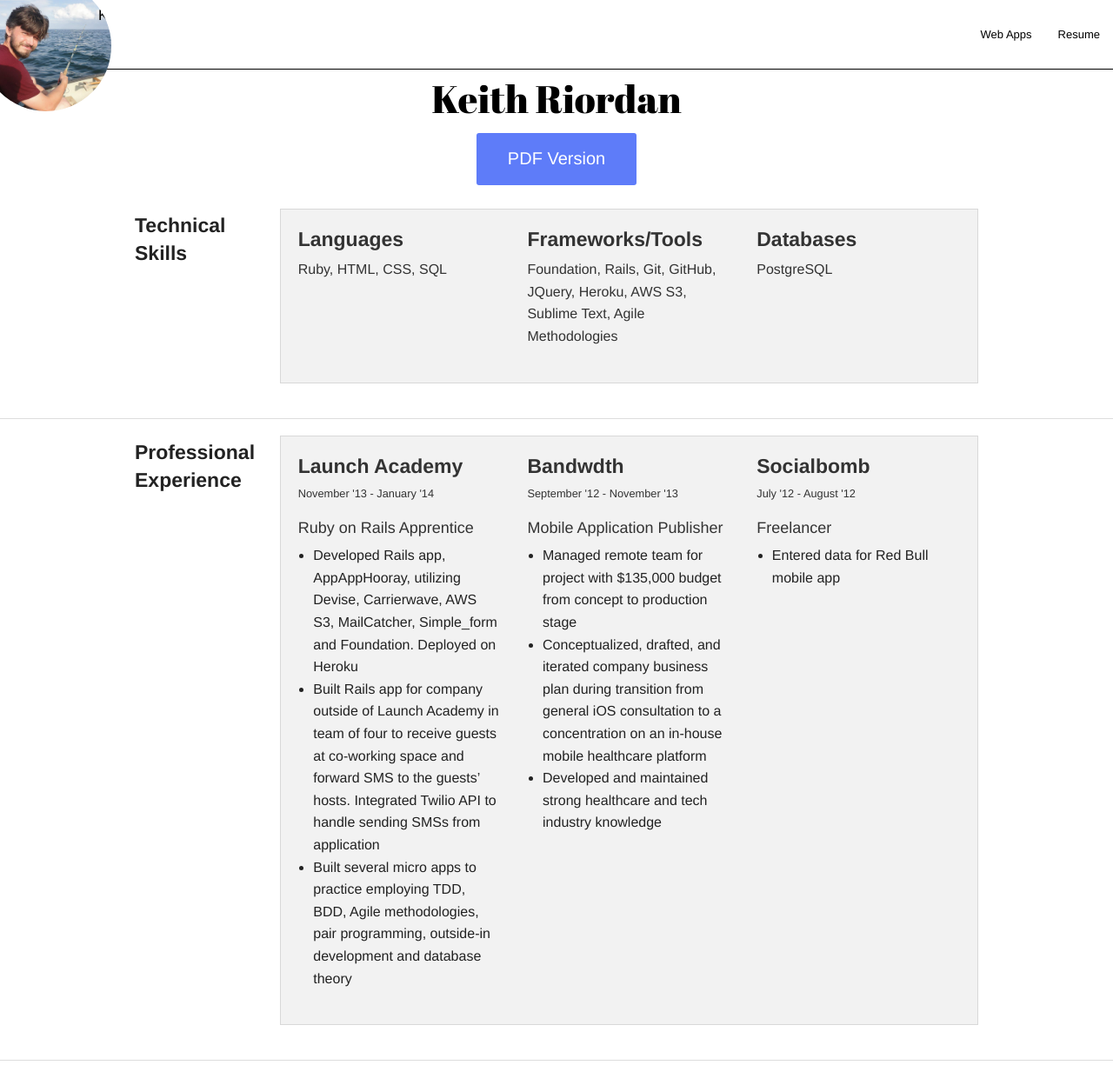
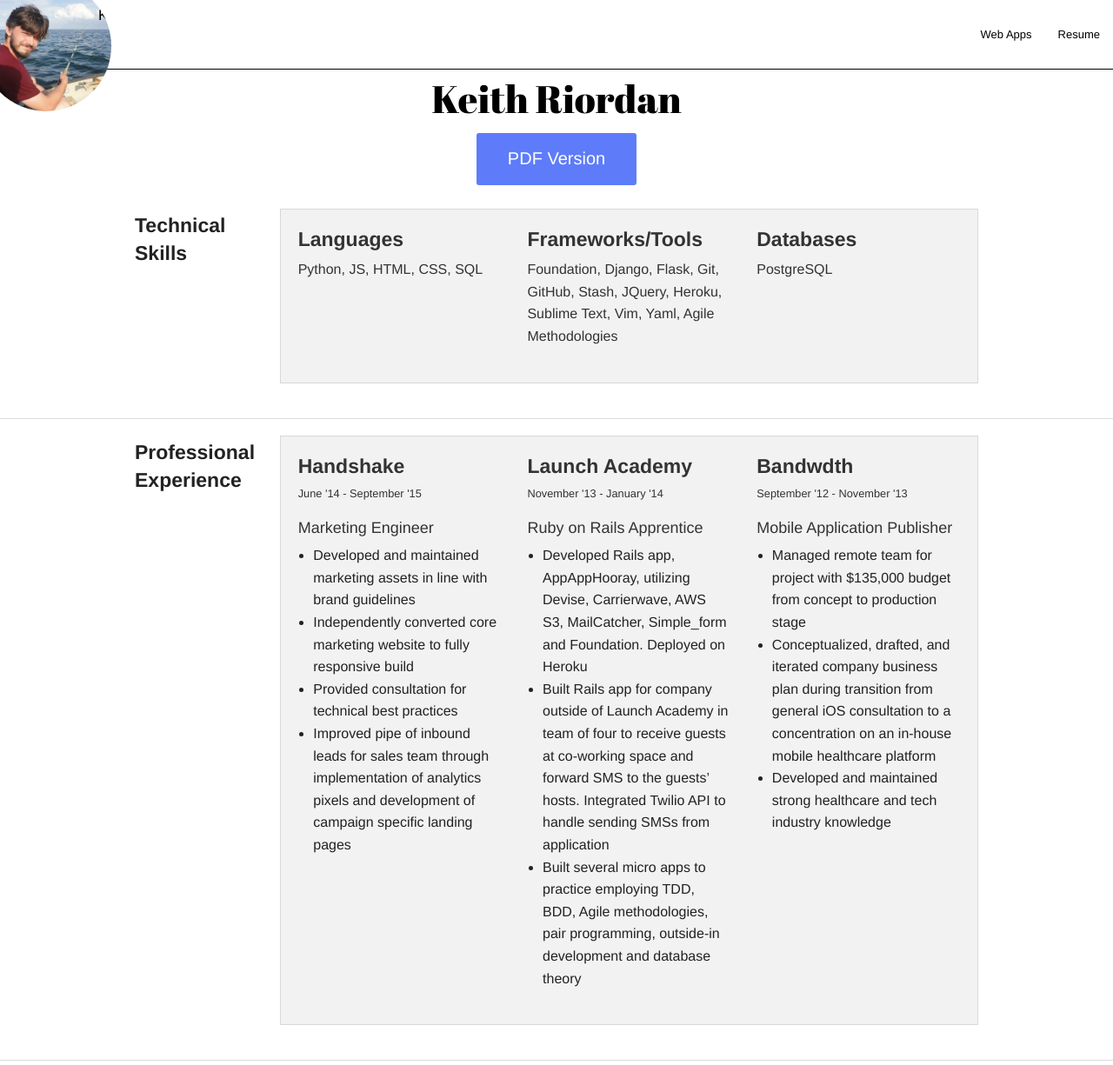
Before and after one commit to Kriordan/personal_portfolio, a Flask app: page /resume in a window 1280 px wide. Shown: the top 1225 px of the page at 87% size. Run offline with Flask 2, Linux system fonts and the light colour scheme; some libraries are stand-ins or nearby versions.

Commit message:
Reformat resume html. Add static built in tag for resume pdf.

```diff
--- a/templates/resume.html
+++ b/templates/resume.html
@@ -4,7 +4,14 @@
     <div class="row">
         <div id="job_title"class="large-12 columns">
             <h1>Keith Riordan</h1>
-        <a href="keith_riordan_resume.pdf" class="large radius button">PDF Version</a><br/>
+            <a
+                class="large radius button"
+                download
+                href="{{ url_for('static', filename='downloads/keith_riordan_resume.pdf') }}"
+            >
+                PDF Version
+            </a>
+            <br/>
         </div>
     </div>
 
@@ -17,11 +24,11 @@
                 <div class="row">
                     <div class="large-4 medium-4 columns">
                         <h4>Languages</h4>
-              <p>Ruby, HTML, CSS, SQL</p>
+                        <p>Python, JS, HTML, CSS, SQL</p>
                     </div>
                     <div class="large-4 medium-4 columns">
                         <h4>Frameworks/Tools</h4>
-              <p>Foundation, Rails, Git, GitHub, JQuery, Heroku, AWS S3, Sublime Text, Agile Methodologies</p>
+                        <p>Foundation, Django, Flask, Git, GitHub, Stash, JQuery, Heroku, Sublime Text, Vim, Yaml, Agile Methodologies</p>
                     </div>
                     <div class="large-4 medium-4 columns">
                         <h4>Databases</h4>
@@ -42,6 +49,17 @@
             <div class="panel">
                 <div class="row">
                     <div class="large-4 medium-4 columns">
+                        <h4>Handshake</h4>
+                        <p class="date">June '14 - September '15</p>
+                        <h5>Marketing Engineer</h5>
+                        <ul>
+                            <li>Developed and maintained marketing assets in line with brand guidelines</li>
+                            <li>Independently converted core marketing website to fully responsive build</li>
+                            <li>Provided consultation for technical best practices</li>
+                            <li>Improved pipe of inbound leads for sales team through implementation of analytics pixels and development of campaign specific landing pages</li>
+                        </ul>
+                    </div>
+                    <div class="large-4 medium-4 columns">
                         <h4>Launch Academy</h4>
                         <p class="date">November '13 - January '14</p>
                         <h5>Ruby on Rails Apprentice</h5>
@@ -59,14 +77,6 @@
                             <li>Managed remote team for project with $135,000 budget from concept to production stage</li>
                             <li>Conceptualized, drafted, and iterated company business plan during transition from general iOS consultation to a concentration on an in-house mobile healthcare platform</li>
                             <li>Developed and maintained strong healthcare and tech industry knowledge</li>
-            </ul>
-            </div>
-            <div class="large-4 medium-4 columns">
-              <h4>Socialbomb</h4>
-              <p class="date">July '12 - August '12</p>
-              <h5>Freelancer</h5>
-              <ul>
-                <li>Entered data for Red Bull mobile app</li>
                         </ul>
                     </div>
                 </div>
```
Also changed, not shown: 2 other files. Lines whose indentation alone changed are shown as unchanged.
